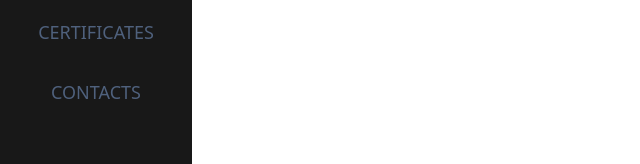
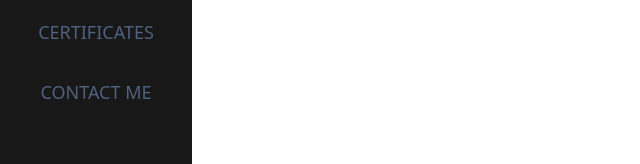
Before and after one commit to MADNMD/MihailDonchev.dev, a React (Vite) app: page / in a window 1280 px wide. Shown: the part 455-619 px from the top of the page, without its empty margins (0-640 px from the left). Built offline with nearby package versions, Linux system fonts and the light colour scheme; a web font is replaced by a local one.

Commit message:
Update Navigation.jsx

```diff
--- a/src/components/Navigation/Navigation.jsx
+++ b/src/components/Navigation/Navigation.jsx
@@ -16,7 +16,7 @@ export const Navigation = () => {
                     <Link to={"/certificates"} className="text-lg text-decoration-none text-navigation-text py-2 px-4" >CERTIFICATES </Link>
                 </li>
                 <li className='text-center'>
-                    <Link to={"/contacts"} className="text-lg text-decoration-none text-navigation-text py-2 px-4" >CONTACTS </Link>
+                    <Link to={"/contacts"} className="text-lg text-decoration-none text-navigation-text py-2 px-4" >CONTACT МЕ </Link>
                 </li>
             </ul>
         </nav>
```
